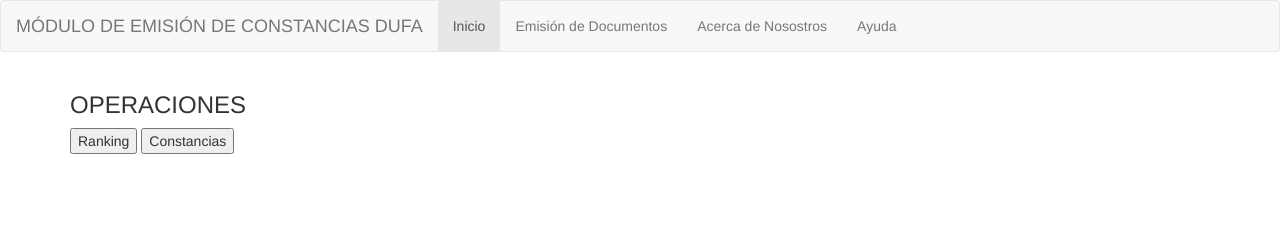
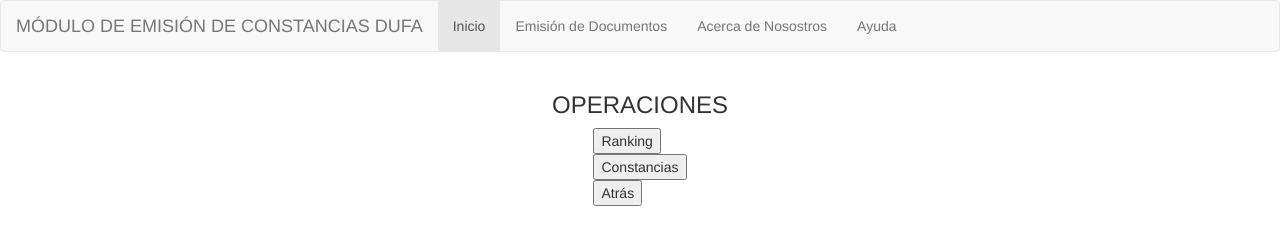
Before and after one commit to dchavezp/manejoGit, a plain HTML site: page emision_documentos.html in a window 1280 px wide. Drawn offline with nearby package versions, Linux system fonts and the light colour scheme.

Commit message:
Update emision_documentos.html
aumento de botones de navegación en edicion de documentos

```diff
--- a/emision_documentos.html
+++ b/emision_documentos.html
@@ -5,6 +5,7 @@
   <meta charset="utf-8">
   <meta name="viewport" content="width=device-width, initial-scale=1">
   <link rel="stylesheet" href="https://maxcdn.bootstrapcdn.com/bootstrap/3.4.0/css/bootstrap.min.css">
+  <link rel="stylesheet" href="estilo_index.css">
   <script src="https://ajax.googleapis.com/ajax/libs/jquery/3.4.0/jquery.min.js"></script>
   <script src="https://maxcdn.bootstrapcdn.com/bootstrap/3.4.0/js/bootstrap.min.js"></script>
 </head>
@@ -17,7 +18,7 @@
     </div>
     <ul class="nav navbar-nav">
       <li class="active"><a href="index.html">Inicio</a></li>
-      <li><a href="emisionDocumentos.html">Emisión de Documentos</a></li>
+      <li><a href="emision_documentos.html">Emisión de Documentos</a></li>
       <li><a href="#">Acerca de Nosostros</a></li>
       <li><a href="#">Ayuda</a></li>
     </ul>
@@ -25,9 +26,24 @@
 </nav>
 
 <div class="container">
-  <h3>OPERACIONES</h3>
-  <input type="button" value="Ranking" onclick="window.location.href='emision_documentos_ranking.html'" />
-  <button type="button" onclick="alert('Hello world!')">Constancias</button>
+  <h3 align="center">OPERACIONES</h3>
+  <table align="center">
+    <tr>
+      <td>
+        <input type="button" value="Ranking" onclick="window.location.href='emision_documentos_ranking.html'" />
+      </td>
+    </tr>
+    <tr>
+      <td>
+        <input type="button" value="Constancias" onclick="window.location.href='#'" />
+      </td>
+    </tr>
+    <tr>
+      <td>
+        <input type="button" value="Atrás" onclick="window.location.href='index.html'"/>
+      </td>
+    </tr>
+  </table>
 </div>
 
 </body>
```
